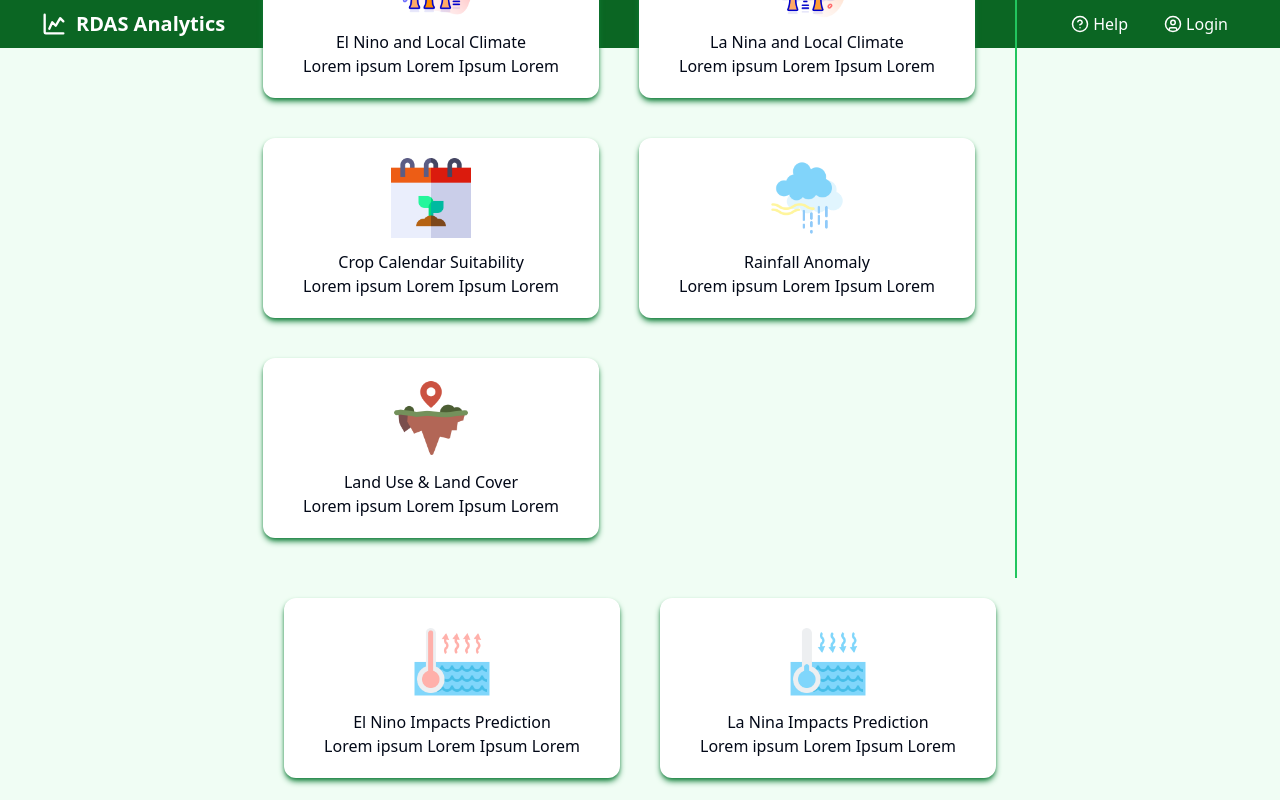
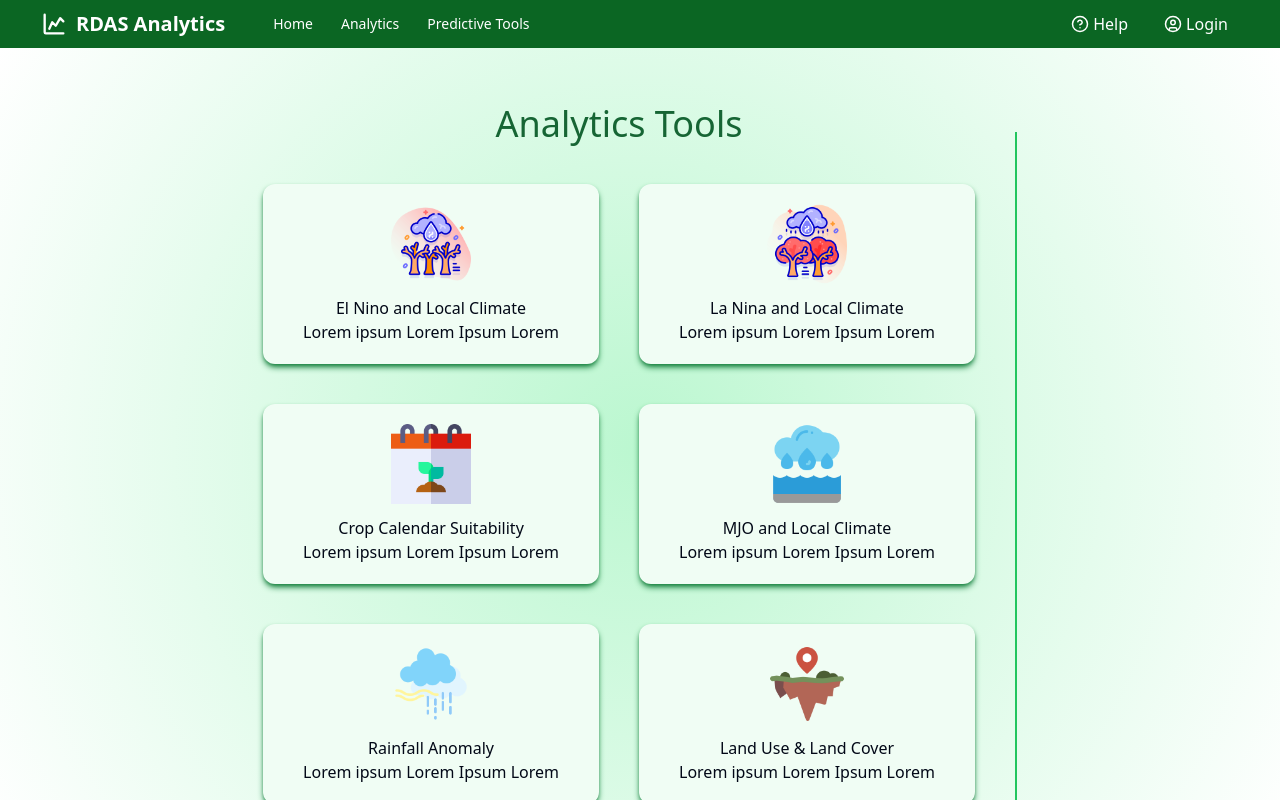
Before and after one commit to aman-RIMES/rdas-analytics-fe, a React (Vite) app: page / in a window 1280 px wide. Built offline with nearby package versions, Linux system fonts and the light colour scheme; what ldrs would draw is missing.

Commit message:
(feat) Add titles to landing page, remove scroll bars

```diff
--- a/src/components/landing.tsx
+++ b/src/components/landing.tsx
@@ -1,6 +1,11 @@
 import { Grid } from "lucide-react";
 import React from "react";
 import { useNavigate } from "react-router-dom";
+import {
+  zeroRightClassName,
+  fullWidthClassName,
+  noScrollbarsClassName,
+} from "react-remove-scroll-bar";
 
 const Landing = () => {
   const navigate = useNavigate();
@@ -19,6 +24,11 @@ const Landing = () => {
       route: "/analytics-crop",
       name: "Crop Calendar Suitability",
       image: "src/assets/calendar.png",
+    },
+    {
+      route: "/analytics-mjo",
+      name: "MJO and Local Climate",
+      image: "src/assets/mjo.png",
     },
 
     {
@@ -58,14 +68,24 @@ const Landing = () => {
 
   return (
     <>
-      <div className="h-screen w-full flex justify-center items-center">
-        <div className="flex flex-row justify-center flex-wrap items-center ">
+      <div className="h-screen w-full flex flex-col justify-between bg-[radial-gradient(circle_at_center,#bbf7d0,#fff)]">
+        <div className=" flex justify-center items-center mt-14">
+          <div className="flex flex-row justify-center flex-wrap  ">
+            <div className="flex flex-col items-center gap-5">
+              <p className="text-4xl text-green-800 font-medium">
+                Analytics Tools
+              </p>
               <div className="grid grid-cols-1 md:grid-cols-2 ">
                 {analyticsTools.map((tool, index) => (
                   <GridItem tool={tool} />
                 ))}
               </div>
-          <div className="inline-block h-[700px] min-h-[1em] w-0.5 self-stretch bg-green-500 mx-5 "></div>
+            </div>
+            <div className="inline-block h-[700px] min-h-[1em] w-0.5 self-stretch bg-green-500 mx-5 mt-7"></div>
+            <div className="flex flex-col items-center gap-5">
+              <p className="text-4xl text-green-800 font-medium">
+                Predictive Tools
+              </p>
               <div className="grid grid-cols-1 md:grid-cols-2 ">
                 {predictiveTools.map((tool, index) => (
                   <GridItem tool={tool} />
@@ -73,13 +93,15 @@ const Landing = () => {
               </div>
             </div>
           </div>
+        </div>
 
-      <div className="flex justify-center items-center gap-20">
+        <div className="flex justify-center items-center gap-20 mb-3">
           <div className="w-[80px] ">
             <img src="src/assets/RIMES.png" alt="" />
           </div>
           <div className="w-[150px] ">
             <img src="src/assets/WB.png" alt="" />
+          </div>
         </div>
       </div>
     </>
@@ -90,7 +112,7 @@ export const GridItem = ({ tool }) => {
   const navigate = useNavigate();
   return (
     <div
-      className="p-5 px-10 bg-white rounded-xl max-w-[350px] shadow-md shadow-green-700 hover:shadow-lg hover:shadow-yellow-400 m-5 flex flex-col items-center justify-center  cursor-pointer"
+      className="p-5 px-10 bg-green-50 rounded-xl max-w-[350px] shadow-md shadow-green-700 hover:shadow-lg hover:shadow-yellow-400 m-5 flex flex-col items-center justify-center  cursor-pointer"
       onClick={() => navigate(tool.route)}
     >
       <div className="w-[80px] ">
--- a/src/pages/home.tsx
+++ b/src/pages/home.tsx
@@ -7,7 +7,7 @@ import { Outlet } from "react-router-dom";
 
 const Home = () => {
   return (
-    <div className="h-screen w-screen flex flex-col overflow-scroll bg-green-50">
+    <div className="h-screen w-screen flex flex-col overflow-auto bg-green-50">
       <NavBar />
       <Outlet />
     </div>
```
Also changed, not shown: src/assets/mjo.png (added). Lines whose indentation alone changed are shown as unchanged.
